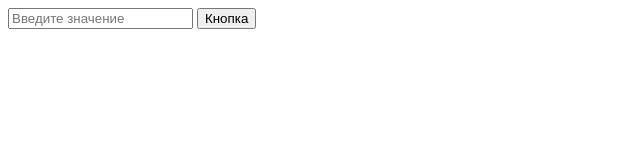
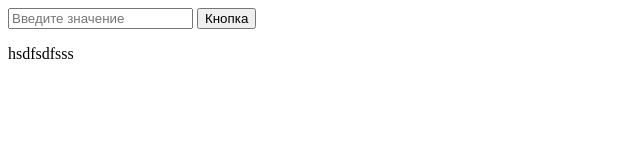
Before and after one commit to sbuchenkov/learning, a plain HTML site: page lesson-1/index.html in a window 1280 px wide. Shown: the full height of the page, 0-640 px from the left. Drawn offline with Linux system fonts and the light colour scheme.

Commit message:
lesson 2 commit

```diff
--- a/lesson-1/index.html
+++ b/lesson-1/index.html
@@ -11,6 +11,6 @@
 </form>
 <p id="result"></p>
 <script type="text/javascript" src="js/main.js"></script>
-
+<p>hsdfsdfsss</p>
 </body>
 </html>
```
